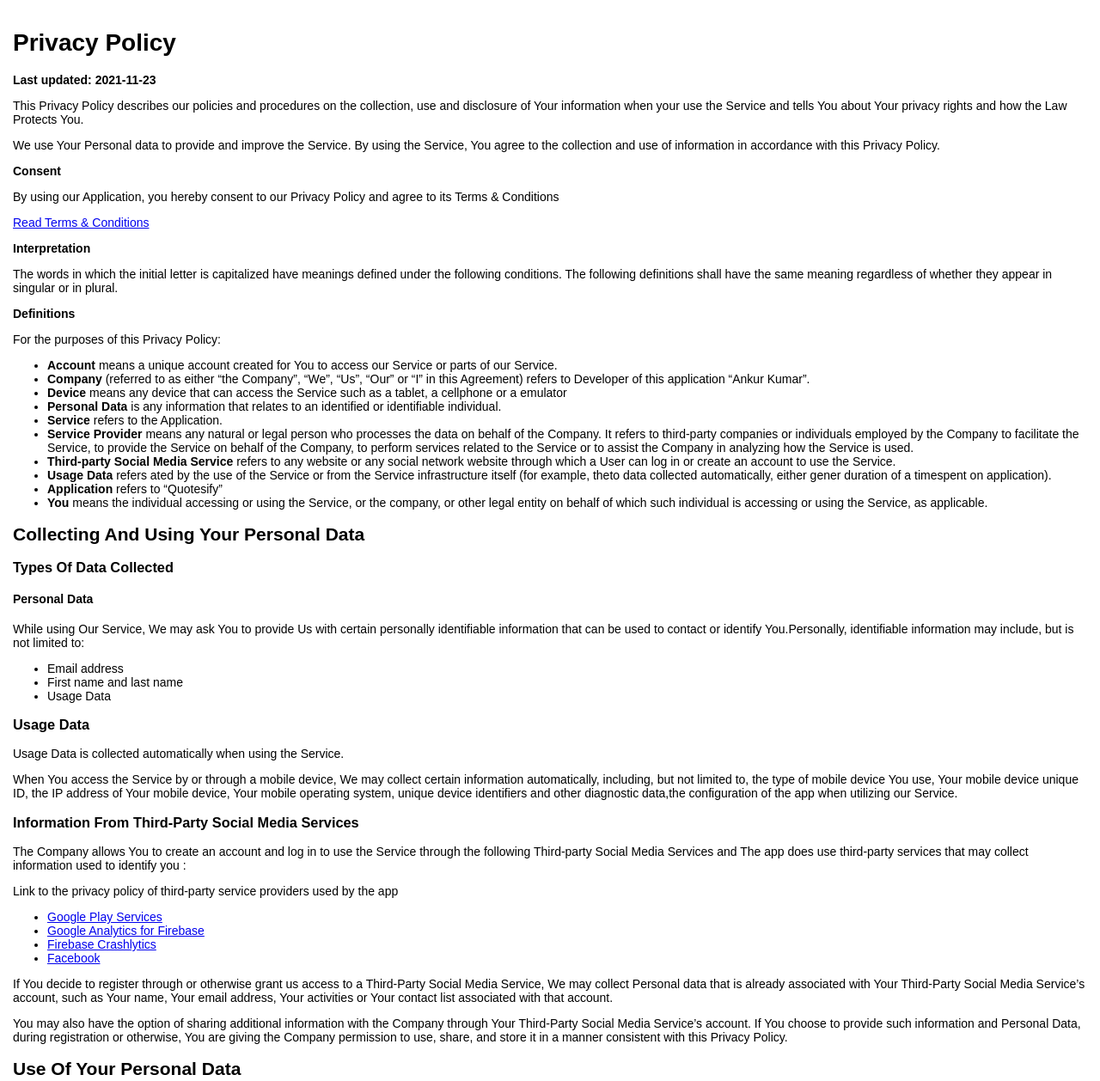
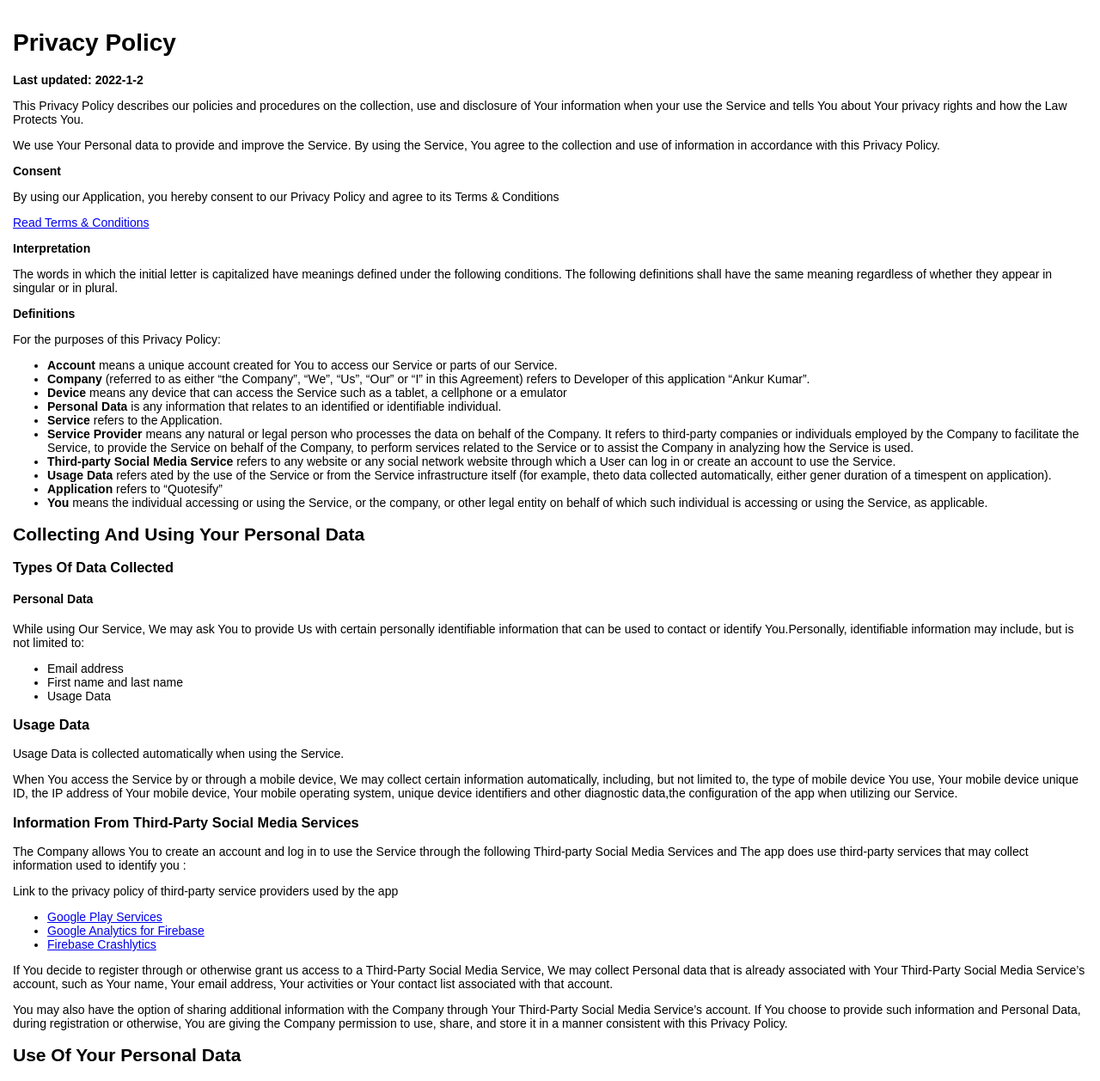
Before and after one commit to appstonight-dev/quotesify, a plain HTML site: page index.html in a window 1280 px wide. Shown: the top 1258 px of the page at 86% size. Drawn offline with Linux system fonts and the light colour scheme.

Commit message:
Update index.html

```diff
--- a/index.html
+++ b/index.html
@@ -16,7 +16,7 @@
 
 <body style="padding:10px; margin: 5px; font: 14px sans-serif;">
     <h1><strong>Privacy Policy</strong></h1>
-    <p><strong>Last updated: 2021-11-23</strong></p>
+    <p><strong>Last updated: 2022-1-2</strong></p>
     <p>
         This Privacy Policy describes our policies and procedures on the collection,
         use and disclosure of Your information when your use the Service and
@@ -99,9 +99,6 @@
                 Analytics for Firebase</a></li>
         <li><a href="https://firebase.google.com/support/privacy/" target="_blank" rel="noopener noreferrer">Firebase
                 Crashlytics</a></li>
-        <li><a href="https://www.facebook.com/about/privacy/update/printable" target="_blank"
-                rel="noopener noreferrer">Facebook</a></li>
-
     </ul>
     </div>
 
@@ -221,7 +218,7 @@
         are
         effective when they are posted on this page.</p>
 
-    <p><strong>This policy is effective as of 2021-11-23</strong></p>
+    <p><strong>This policy is effective as of 2022-1-2</strong></p>
 
     <h2>Contact Us</h2>
     <p>If you have any questions about this Privacy Policy, You can contact us:</p>
```
